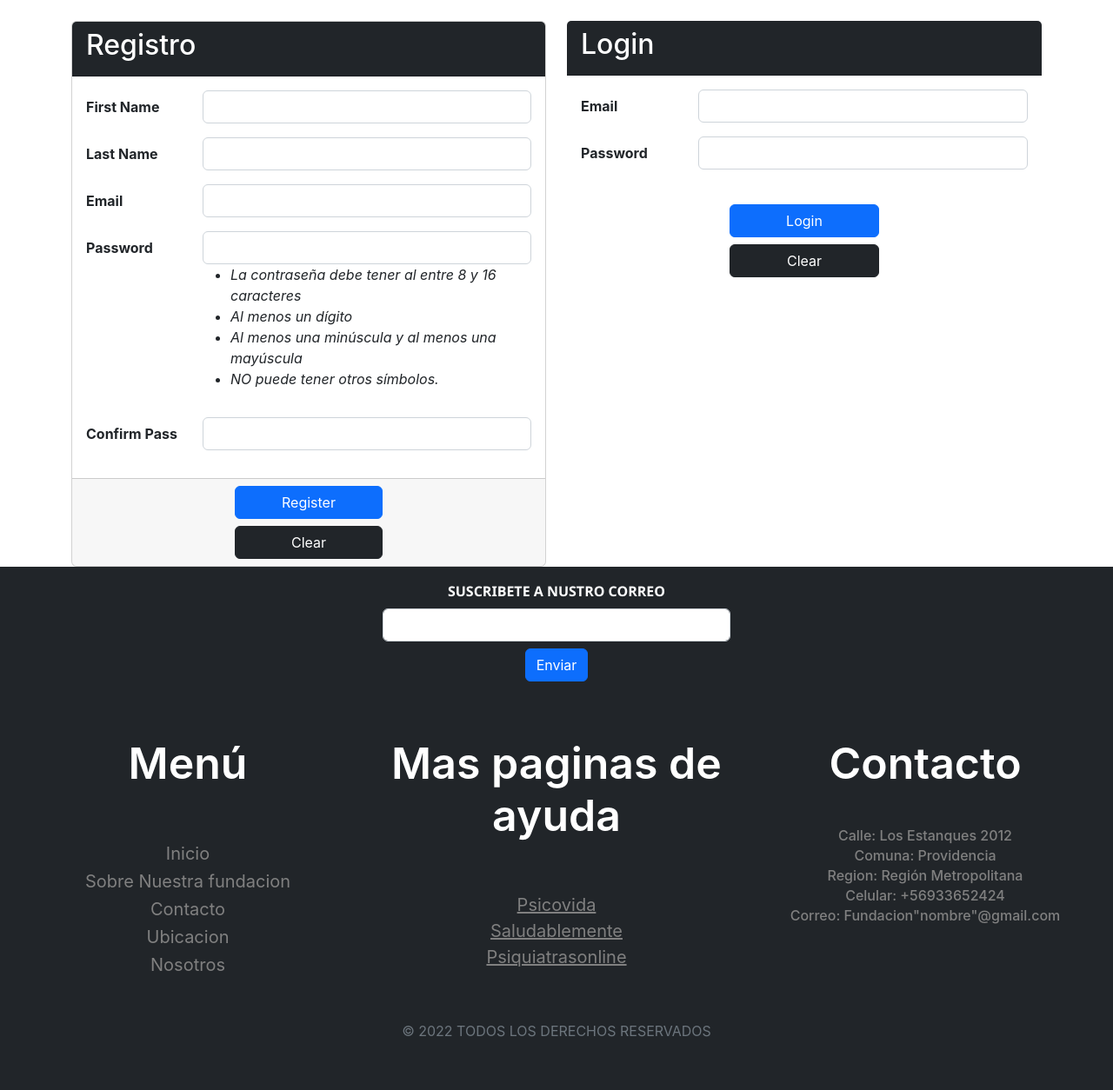
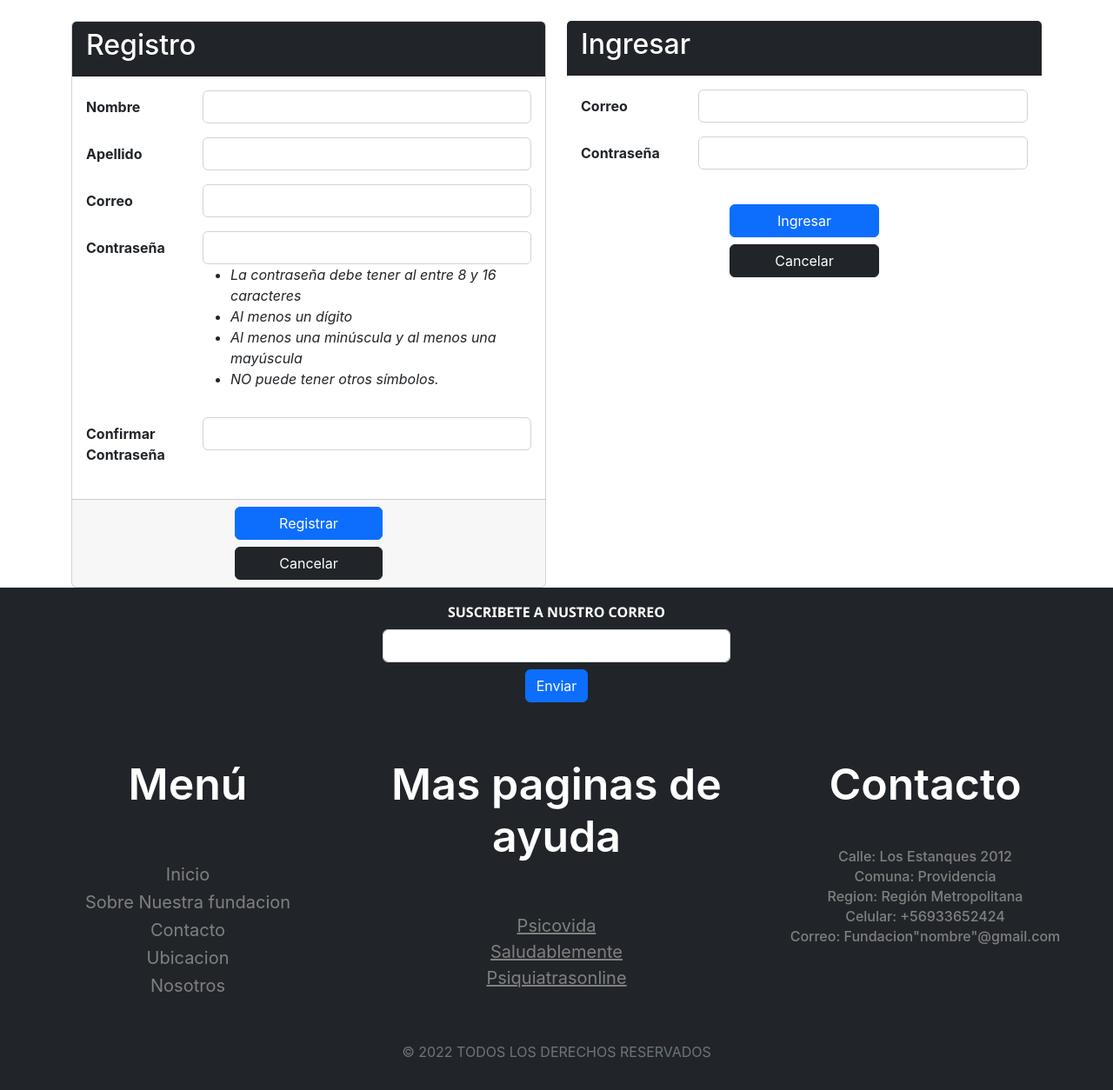
Before and after one commit to Trigonzalo12/Proyecto-Fundacion-Django-final, a Django app: page /registro/ in a window 1280 px wide. Shown: the part 184-1438 px from the top of the page at 87% size. Before the commit the page ends 1377 px from the top, so only its background shows below. Run offline with Django 4.2, Linux system fonts and the light colour scheme; parts of the project's set-up code (start-up, migrations or seed data) failed here and were passed over.

Commit message:
retoques esteticos

```diff
--- a/core/templates/core/nosotros.html
+++ b/core/templates/core/nosotros.html
@@ -6,6 +6,7 @@
 {% block title %}Nosotros |{% endblock %}
 {% block content %}
 {% load static %}
+<link rel="stylesheet" href="{% static 'core/css/cards.css' %}">
 <link rel="stylesheet" href="{% static 'core/css/nosotros.css' %}">
 
 
--- a/core/templates/core/registro.html
+++ b/core/templates/core/registro.html
@@ -26,25 +26,25 @@
                     </div>
                     <div class="card-body">
                         <div class="mb-3 row">
-                            <label for="first_name" class="col-sm-3 col-form-label fw-bold">First Name</label>
+                            <label for="first_name" class="col-sm-3 col-form-label fw-bold">Nombre</label>
                             <div class="col-sm 9">
                                 <input class="form-control" type="text" name="first_name" id="first_name" maxlength=30 required>
                             </div>
                         </div>
                         <div class="mb-3 row">
-                            <label for="last_name" class="col-sm-3 col-form-label fw-bold">Last Name</label>
+                            <label for="last_name" class="col-sm-3 col-form-label fw-bold">Apellido</label>
                             <div class="col-sm 9">
                                 <input class="form-control" type="text" name="last_name" id="last_name" maxlength=30 required>
                             </div>
                         </div>
                         <div class="mb-3 row">
-                            <label for="email" class="col-sm-3 col-form-label fw-bold">Email</label>
+                            <label for="email" class="col-sm-3 col-form-label fw-bold">Correo</label>
                             <div class="col-sm 9">
                                 <input class="form-control" type="email" name="email" id="email" maxlength=100 required>
                             </div>
                         </div>
                         <div class="mb-3 row">
-                            <label for="password" class="col-sm-3 col-form-label fw-bold">Password</label>
+                            <label for="password" class="col-sm-3 col-form-label fw-bold">Contraseña</label>
                             <div class="col-sm 9">
                                 <input class="form-control" type="password" name="password" id="password" required>
                                 <ul class="fst-italic fs-6">
@@ -57,7 +57,7 @@
 
                         </div>
                         <div class="mb-3 row">
-                            <label for="password_confirm" class="col-sm-3 col-form-label fw-bold">Confirm Pass</label>
+                            <label for="password_confirm" class="col-sm-3 col-form-label fw-bold">Confirmar Contraseña</label>
                             <div class="col-sm 9">
                                 <input class="form-control" type="password" name="password_confirm" id="password_confirm" required>
                             </div>
@@ -65,8 +65,8 @@
                     </div>
                     <div class="card-footer text-center">
                         <div class="d-grid gap-2 col-4 mx-auto">
-                            <input class="btn btn-primary" type="submit" value="Register">
-                            <input class="btn btn-dark" type="reset" value="Clear">
+                            <input class="btn btn-primary" type="submit" value="Registrar">
+                            <input class="btn btn-dark" type="reset" value="Cancelar">
                         </div>
                     </div>
                 </div>
@@ -77,17 +77,17 @@
                 {% csrf_token %}
                 <div class="card border-0">
                     <div class="card-header text-white bg-dark">
-                        <h2 class="card-title">Login</h2>
+                        <h2 class="card-title">Ingresar</h2>
                     </div>
                     <div class="card-body">
                         <div class="mb-3 row">
-                            <label for="email" class="col-sm-3 col-form-label fw-bold">Email</label>
+                            <label for="email" class="col-sm-3 col-form-label fw-bold">Correo</label>
                             <div class="col-sm 9">
                                 <input class="form-control" type="email" name="email_login" id="email_login" maxlength=100 required>
                             </div>
                         </div>
                         <div class="mb-3 row">
-                            <label for="password" class="col-sm-3 col-form-label fw-bold">Password</label>
+                            <label for="password" class="col-sm-3 col-form-label fw-bold">Contraseña</label>
                             <div class="col-sm 9">
                                 <input class="form-control" type="password" name="password_login" id="password_login" required>
                             </div>
@@ -95,8 +95,8 @@
                     </div>
                     <div class="card-footer text-center bg-transparent border-0">
                         <div class="d-grid gap-2 col-4 mx-auto">
-                            <input class="btn btn-primary" type="submit" value="Login">
-                            <input class="btn btn-dark" type="reset" value="Clear">
+                            <input class="btn btn-primary" type="submit" value="Ingresar">
+                            <input class="btn btn-dark" type="reset" value="Cancelar">
                         </div>
                     </div>
                 </div>
--- a/core/templates/core/ubicacion.html
+++ b/core/templates/core/ubicacion.html
@@ -7,6 +7,7 @@
 {% block content %}
 {% load static %}
 <link rel="stylesheet" href="{% static 'core/css/ubicacion.css' %}">
+<link rel="stylesheet" href="{% static 'core/css/cards.css' %}">
 <script src="{% static 'core/js/ubicacion.js' %}"></script>
 
 <h4 class="col-md-4 m-auto mb-5">el siguiente mapa le dará una ubicacion aproximada de donde se encuentra actualmente</h4>
@@ -21,8 +22,8 @@
 </div>
 <div class="col-md-4 m-auto mb-5"><iframe src="https://www.google.com/maps/embed?pb=!1m18!1m12!1m3!1d3329.5510726305292!2d-70.61036838255615!3d-33.434946599999996!2m3!1f0!2f0!3f0!3m2!1i1024!2i768!4f13.1!3m3!1m2!1s0x9662cf773fd948fd%3A0x4b3387e39b82b724!2sLos%20Estanques%202012%2C%20Providencia%2C%20Regi%C3%B3n%20Metropolitana!5e0!3m2!1ses!2scl!4v1653512981363!5m2!1ses!2scl" width="600" height="450" style="border:0;" allowfullscreen="" loading="lazy" referrerpolicy="no-referrer-when-downgrade"></iframe></div>
 
-<h4>Pueden ubicarnos en todas nuestras sedes a lo largo de chile</h4>
     <div class="container mt-4 mb-4">
+        <h4>Pueden ubicarnos en todas nuestras sedes a lo largo de chile</h4>
         <div class="row row-cols-1 row-cols-md-4 g-4">
             {% for u in ubicacion %}
             <div class="col">
--- a/rest_expertos/views.py
+++ b/rest_expertos/views.py
@@ -51,4 +51,4 @@ def detalle_expertos(request,id_experto):
 
     elif request.method == 'DELETE':
         experto.delete()
-        return Response({'mensaje':'El producto {} ha sido eliminado satisfactoriamente!'.format(product_id)},status=status.HTTP_204_NO_CONTENT)
+        return Response({'mensaje':'El producto {} ha sido eliminado satisfactoriamente!'.format(id_experto)},status=status.HTTP_204_NO_CONTENT)
```
Also changed, not shown: core/static/core/css/cards.css (added, +7 -0 lines), core/templates/core/medicamentos.html (+6 -3 lines), db.sqlite3.
